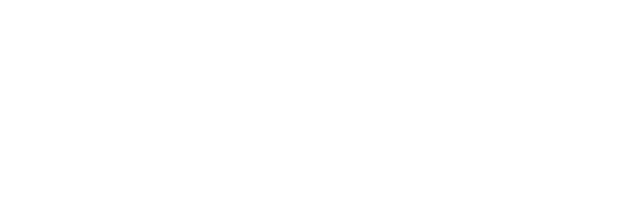
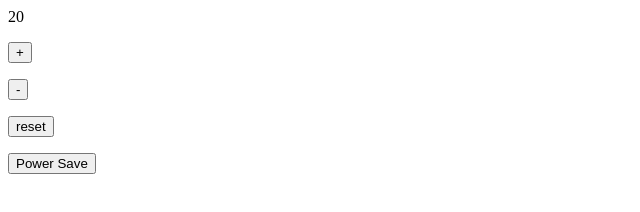
Before and after one commit to olucas92/Thermostat3JS, a plain HTML site: page index.html in a window 1280 px wide. Shown: the whole page, without its empty margins (0-640 px from the left). Drawn offline with nearby package versions, Linux system fonts and the light colour scheme.

Commit message:
added jquery and added to the html, still need to add stylesheet, working well at the moment

```diff
--- a/index.html
+++ b/index.html
@@ -3,3 +3,31 @@
   <title> Thermostat </title>
   <meta charset='UTF-8'>
 </head>
+
+<body>
+  <section id='left'>
+
+    <section id='contents'>
+
+      <section id="energy-colour">
+        <span id="temperature">??</span>
+      </section>
+
+      <section id="plus-minus-reset">
+        <p id="increase-temperature"><button type="button">+</button></p>
+        <p id="decrease-temperature"><button type="button">-</button></p>
+        <p class="reset"><button type="button">reset</button></p>
+      </section>
+
+      <section id="power-saving-mode">
+        <p id="power-saving"><button type="button"><span id="psm"> Power Save</span></button></p>
+      </section>
+    </section>
+  </section>
+
+  <script src="https://code.jquery.com/jquery-1.11.2.js"></script>
+  <script src="js/thermostat.js"></script>
+  <script src="js/interface.js"></script>
+
+</body>
+</html>
--- /dev/null
+++ b/js/interface.js
@@ -0,0 +1,30 @@
+var thermostat = new Thermostat();
+
+var updateTemperature = function(){
+  removeColour();
+  updateColour();
+  $('#temperature').text(thermostat.temperature)
+};
+
+var updateColour = function(){
+  thermostat.setColour();
+  $('#energy-colour').addClass(thermostat.energyColour)
+};
+
+var removeColour = function(){
+  $('#energy-colour').removeClass();
+};
+
+$(document).ready(function(){
+  updateTemperature();
+
+  $('#increase-temperature').on('click', function(){
+    thermostat.increaseTemp(1)
+    updateTemperature();
+  });
+
+  $('#decrease-temperature').on('click', function(){
+    thermostat.decreaseTemp(1)
+    updateTemperature();
+  });
+});
```
